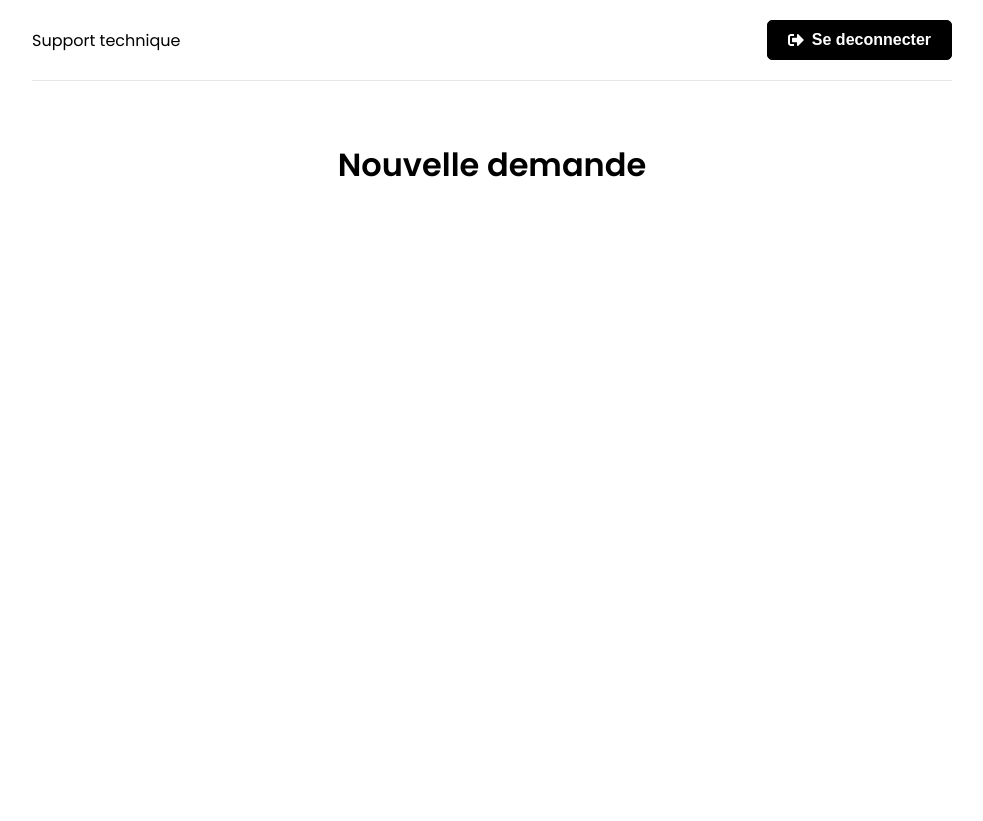
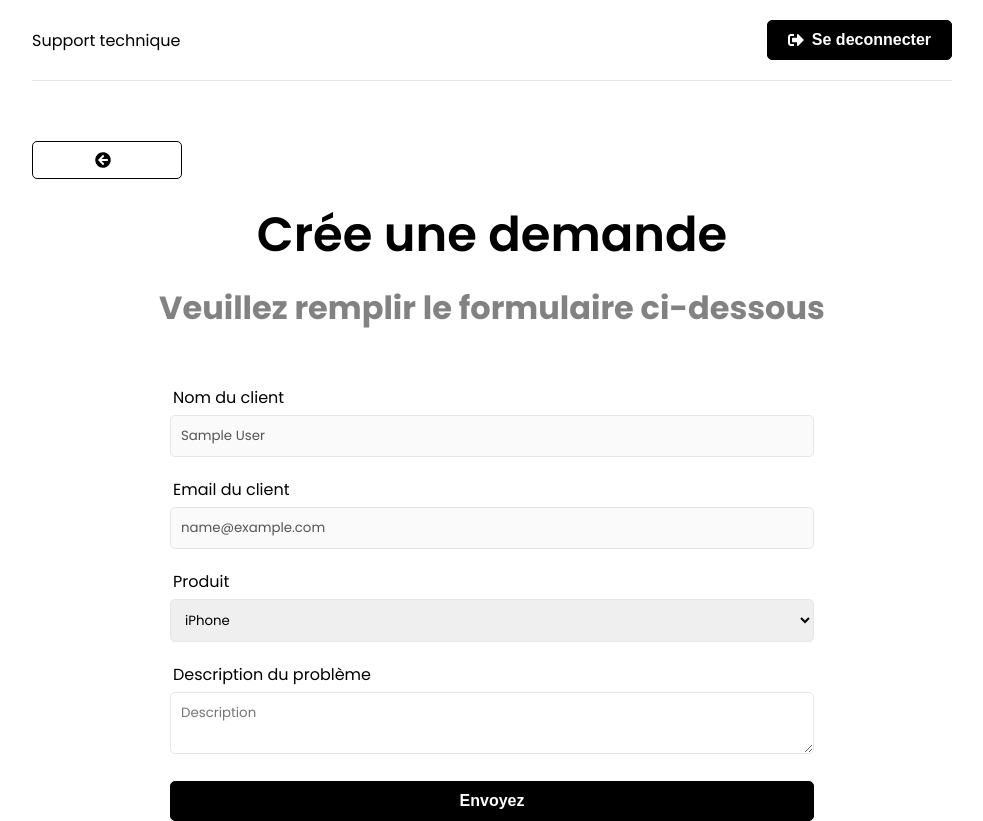
Before and after one commit to Rqmba/support-desk, a React (Vite) app in the folder frontend/: page /new-ticket in a window 1280 px wide. Shown: the whole page, without its empty margins (148-1131 px from the left). Before the commit the page ends 800 px from the top, so only its background shows below. Built offline with nearby package versions, Linux system fonts and the light colour scheme; sample sign-in values are in the browser's storage.

Commit message:
New ticket form, add Tickets to Redux

```diff
--- a/frontend/src/app/store.js
+++ b/frontend/src/app/store.js
@@ -1,9 +1,11 @@
 import { configureStore } from "@reduxjs/toolkit";
 import authReducer from "../features/auth/authSlice";
+import ticketReducer from "../features/tickets/ticketSlice";
 
 export const store = configureStore({
   reducer: {
     auth: authReducer,
+    ticket: ticketReducer,
   },
 });
 
--- /dev/null
+++ b/frontend/src/components/BackButton.jsx
@@ -0,0 +1,12 @@
+import { FaArrowCircleLeft } from "react-icons/fa";
+import { Link } from "react-router-dom";
+
+const BackButton = ({ url }) => {
+  return (
+    <Link to={url} className="btn btn-reverse btn-back">
+      <FaArrowCircleLeft />
+    </Link>
+  );
+};
+
+export default BackButton;
--- /dev/null
+++ b/frontend/src/features/tickets/ticketService.js
@@ -0,0 +1,22 @@
+import axios from "axios";
+
+const API_URL = "/api/tickets/";
+
+// Create new ticket
+const createTicket = async (ticketData, token) => {
+  const config = {
+    headers: {
+      Authorization: `Bearer ${token}`,
+    },
+  };
+
+  const response = await axios.post(API_URL, ticketData, config);
+
+  return response.data;
+};
+
+const ticketService = {
+  createTicket,
+};
+
+export default ticketService;
--- /dev/null
+++ b/frontend/src/features/tickets/ticketSlice.js
@@ -0,0 +1,57 @@
+import { createSlice, createAsyncThunk } from "@reduxjs/toolkit";
+import ticketService from "./ticketService";
+
+const initialState = {
+  tickets: [],
+  ticket: {},
+  isError: false,
+  isSuccess: false,
+  isLoading: false,
+  message: "",
+};
+
+// Create new ticket
+export const createTicket = createAsyncThunk(
+  "tickets/create",
+  async (ticketData, thunkAPI) => {
+    try {
+      const token = thunkAPI.getState().auth.user.token;
+      return await ticketService.createTicket(ticketData, token);
+    } catch (error) {
+      const message =
+        (error.response &&
+          error.response.data &&
+          error.response.data.message) ||
+        error.message ||
+        error.toString();
+
+      return thunkAPI.rejectWithValue(message);
+    }
+  }
+);
+
+export const ticketSlice = createSlice({
+  name: "ticket",
+  initialState,
+  reducers: {
+    reset: (state) => initialState,
+  },
+  extraReducers: (builder) => {
+    builder
+      .addCase(createTicket.pending, (state) => {
+        state.isLoading = true;
+      })
+      .addCase(createTicket.fulfilled, (state) => {
+        state.isLoading = false;
+        state.isSuccess = true;
+      })
+      .addCase(createTicket.rejected, (state, action) => {
+        state.isLoading = false;
+        state.isError = true;
+        state.message = action.payload;
+      });
+  },
+});
+
+export const { reset } = ticketSlice.actions;
+export default ticketSlice.reducer;
--- a/frontend/src/pages/NewTicket.jsx
+++ b/frontend/src/pages/NewTicket.jsx
@@ -1,10 +1,96 @@
-import React from "react";
+import { useState, useEffect } from "react";
+import { useSelector, useDispatch } from "react-redux";
+import { useNavigate } from "react-router-dom";
+import { toast } from "react-toastify";
+import { createTicket, reset } from "../features/tickets/ticketSlice";
+import Spinner from "../components/Spinner";
+import BackButton from "../components/BackButton";
+function NewTicket() {
+  const { user } = useSelector((state) => state.auth);
+  const { isLoading, isError, isSuccess, message } = useSelector(
+    (state) => state.ticket
+  );
 
-function NewTicket() {
+  const [name] = useState(user.name);
+  const [email] = useState(user.email);
+  const [product, setProduct] = useState("iPhone");
+  const [description, setDescription] = useState("");
+
+  const dispatch = useDispatch();
+  const navigate = useNavigate();
+
+  useEffect(() => {
+    if (isError) {
+      toast.error(message);
+    }
+
+    if (isSuccess) {
+      dispatch(reset());
+      navigate("/tickets");
+    }
+
+    dispatch(reset());
+  }, [dispatch, isError, isSuccess, navigate, message]);
+
+  const onSubmit = (e) => {
+    e.preventDefault();
+    dispatch(createTicket({ product, description }));
+  };
+
+  if (isLoading) {
+    return <Spinner />;
+  }
+
   return (
-    <div>
-      <h1>Nouvelle demande</h1>
-    </div>
+    <>
+      <BackButton url="/" />
+      <section className="heading">
+        <h1>Crée une demande</h1>
+        <p>Veuillez remplir le formulaire ci-dessous</p>
+      </section>
+
+      <section className="form">
+        <div className="form-group">
+          <label htmlFor="name">Nom du client </label>
+          <input type="text" className="form-control" value={name} disabled />
+        </div>
+        <div className="form-group">
+          <label htmlFor="name">Email du client</label>
+          <input type="text" className="form-control" value={email} disabled />
+        </div>
+        <form onSubmit={onSubmit}>
+          <div className="form-group">
+            <label htmlFor="product">Produit</label>
+            <select
+              name="product"
+              id="product"
+              value={product}
+              onChange={(e) => setProduct(e.target.value)}
+            >
+              <option value="iPhone">iPhone</option>
+              <option value="iPad">iPad</option>
+              <option value="Macbook Pro">Macbook Pro</option>
+              <option value="Macbook Air">Macbook Air</option>
+              <option value="iMac">iMac</option>
+            </select>
+          </div>
+          <div className="form-group">
+            <label htmlFor="description">Description du problème</label>
+            <textarea
+              name="description"
+              id="description"
+              className="form-control"
+              placeholder="Description"
+              value={description}
+              onChange={(e) => setDescription(e.target.value)}
+            ></textarea>
+          </div>
+          <div className="form-group">
+            <button className="btn btn-block">Envoyez</button>
+          </div>
+        </form>
+      </section>
+    </>
   );
 }
 
```
